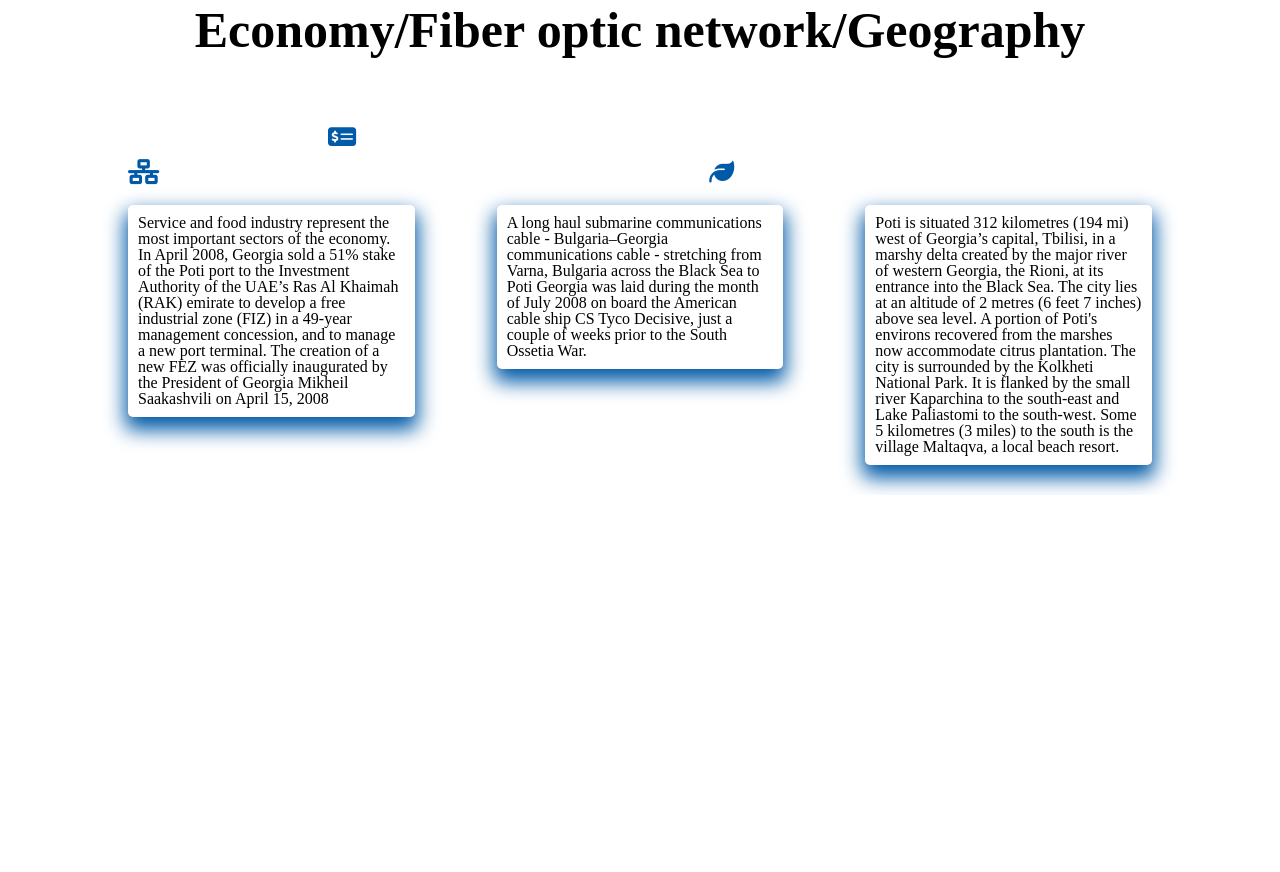
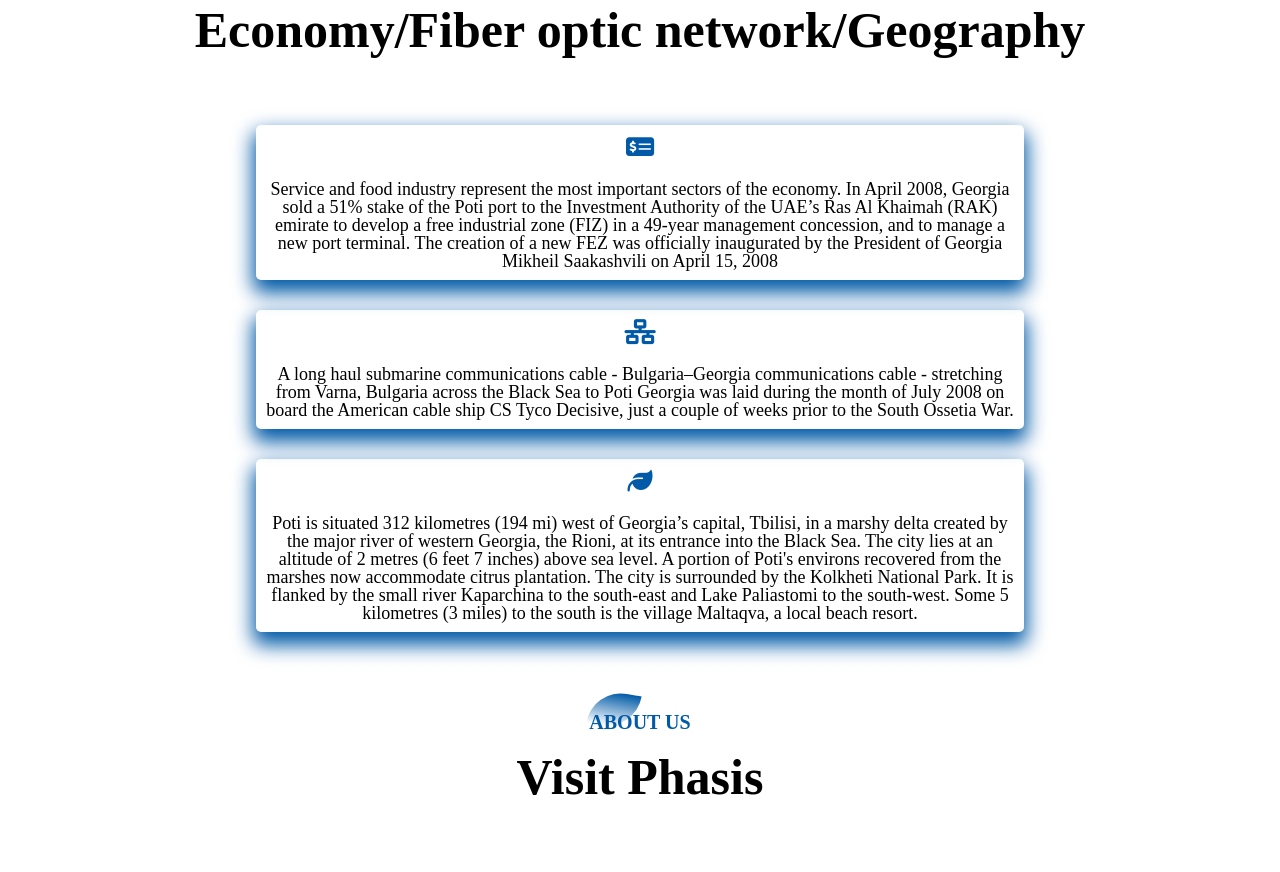
Before and after one commit to styebuchava/Phasis, a plain HTML site: page index.html in a window 1280 px wide. Shown: the part 2720-3592 px from the top of the page. Before the commit the page ends 3215 px from the top, so only its background shows below. Drawn offline with Linux system fonts and the light colour scheme; files whose address does not match are found by name.

Commit message:
start footer

```diff
--- a/css/responsive.css
+++ b/css/responsive.css
@@ -51,6 +51,15 @@
         width: 300px;
     height: 330px;
     }
+    .title-text h1{
+        font-size: 40px;
+    }
+    .about-col p{
+        font-size: 16px;
+    }
+    .about-col{
+        flex-basis: 100%;
+    }
 
 }
 
@@ -64,3 +73,23 @@
     }
 
 }
+
+@media (max-width: 1370px){
+    .about-row{
+        width: 100%;
+        justify-content:space-evenly;
+        flex-wrap: wrap;
+
+    }
+    .about-col{
+        flex-basis: 60%;
+    }
+
+
+}
+
+@media (max-width:540px) {
+    .about-col{
+        flex-basis: 100%;
+    }
+}
--- a/css/style.css
+++ b/css/style.css
@@ -289,7 +289,6 @@ nav ul li a{
     width: 80%;
     justify-content: space-between;
     align-items: flex-start;
-    flex-wrap: wrap;
 }
 .about-col{
     flex-basis: 28% ;
@@ -299,37 +298,36 @@ nav ul li a{
     box-shadow: 0 10px 20px 3px #005AA7 ;
     cursor: pointer;
     transition: 0.3s;
+    text-align: center;
 }
-.icons{
-    display: flex;
-    margin: auto;
-    width: 80%;
-    align-items: flex-start;
-    flex-wrap: wrap;
-    margin-bottom: 10px;
+.about-col p {
+    font-size: 18px;
 }
 .fa-network-wired{
-    margin-right: 550px;
     font-size: 25px ;
-    margin-bottom: 10px;
+    margin-bottom: 20px;
     color: #005AA7;
+    border-radius: 3px;
+
 }
 
 .fa-leaf{
     font-size: 25px;
     border-radius: 3px;
     color: #005AA7;
+    margin-bottom: 20px;
+
 }
 .fa-money-check-alt{
-    margin-left: 200px;
-    margin-right: 510px;
     font-size: 25px ;
-    margin-bottom: 10px;
-
+    margin-bottom: 20px;
     border-radius: 3px;
     color: #005AA7;
+
 }
-
+.marrginfooter{
+    margin-top: 50px;
+}
 
 /* hover animations */
 
--- a/index.html
+++ b/index.html
@@ -96,25 +96,22 @@
             <p>ABOUT</p>
             <h1>Economy/Fiber optic network/Geography </h1>
         </div>
-        <div class="icons">
-            <i class="fas fa-money-check-alt"></i>
-            <i class="fas fa-network-wired"></i>
-            <i class="fas fa-leaf"></i>
-
-        </div>
         <div class="about-row">
-            <div class="about-col">
+            <div class="about-col first">
+                <i class="fas fa-money-check-alt"></i>
                 <p>Service and food industry represent the most important sectors of the economy. In April 2008, Georgia sold a 51% stake of the Poti port
                     to the Investment Authority of the UAE’s Ras Al Khaimah (RAK) emirate to develop a free industrial zone (FIZ) in a 49-year management
                     concession, and to manage a new port terminal. The creation of a new FEZ was officially inaugurated by the President of Georgia Mikheil
                     Saakashvili on April 15, 2008 </p>
             </div>
-            <div class="about-col">
+            <div class="about-col second">
+                <i class="fas fa-network-wired"></i>
                 <p>A long haul submarine communications cable - Bulgaria–Georgia communications cable - stretching from Varna, Bulgaria across the Black Sea
                      to Poti Georgia was laid during the month of July 2008 on board the American cable ship CS Tyco Decisive, just a couple of weeks prior to
                       the South Ossetia War.</p>
             </div>
-            <div class="about-col">
+            <div class="about-col third">
+                <i class="fas fa-leaf"></i>
                 <p>Poti is situated 312 kilometres (194 mi) west of Georgia’s capital, Tbilisi, in a marshy delta created by the major river of western Georgia,
                     the Rioni, at its entrance into the Black Sea. The city lies at an altitude of 2 metres (6 feet 7 inches) above sea level. A portion of Poti's
                     environs recovered from the marshes now accommodate citrus plantation. The city is surrounded by the Kolkheti National Park. It is flanked by
@@ -126,10 +123,11 @@
 
     </section>
 
-
-
-    <footer>
-
+    <footer class="marrginfooter" id="footer">
+        <div class="title-text">
+            <p>ABOUT US</p>
+            <h1> Visit Phasis </h1>
+        </div>
     </footer>
     <script src="js/script.js"></script>
 </body>
```
